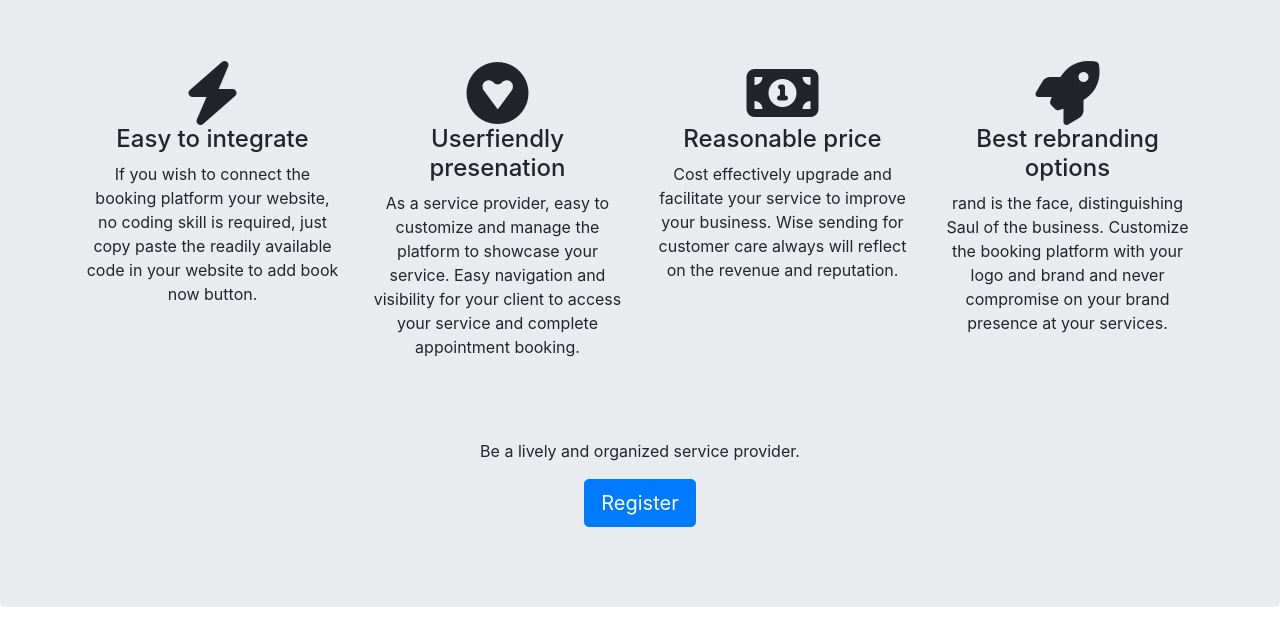
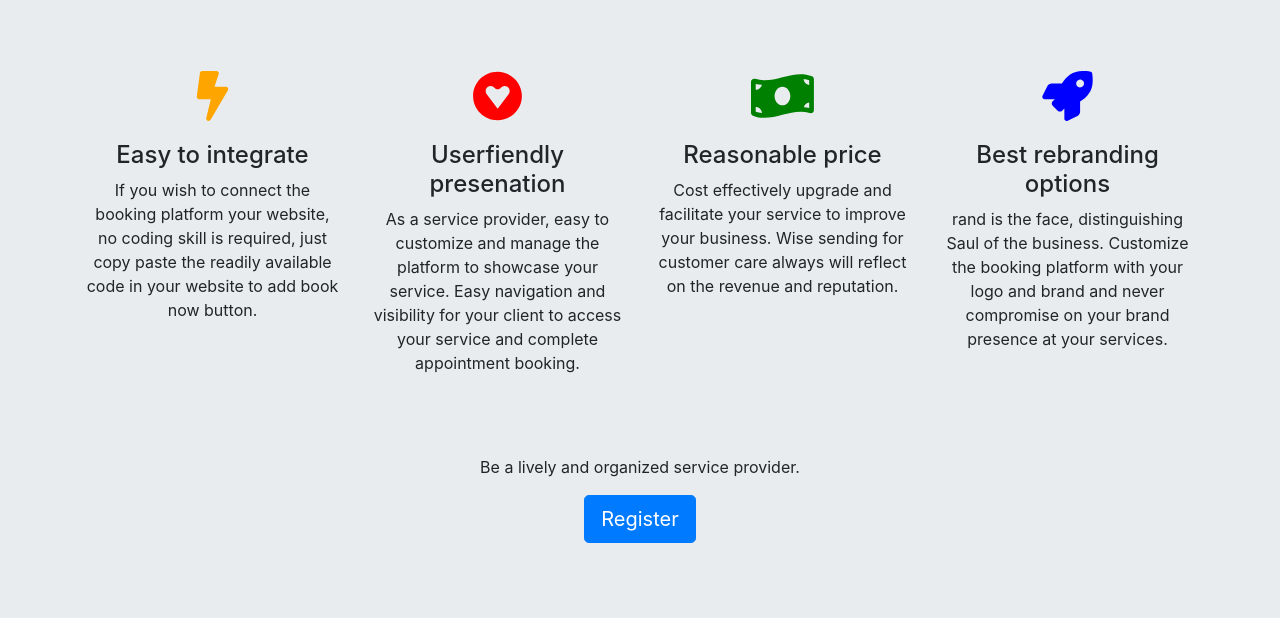
Before and after one commit to ksrajath7/vivi-resources, a plain HTML site: page index.html in a window 1280 px wide. Shown: the part 1039-1657 px from the top of the page. Drawn offline with nearby package versions, Linux system fonts and the light colour scheme.

Commit message:
initial commit

```diff
--- a/index.html
+++ b/index.html
@@ -22,7 +22,8 @@
 </head>
 
 <body>
-    <nav class="navbar sticky-top navbar-expand-lg navbar-light bg-light">
+    <nav class="navbar sticky-top navbar-expand-lg navbar-light bg-light"
+        style="box-shadow: 0px 2px 10px 1px #00000011;">
 
         <div class="container">
             <a class="navbar-brand" href="#">
@@ -70,7 +71,7 @@
         </div>
 
     </nav>
-    <img src="assets/img/Creative_Industry/Dance Institutes.png" width="100%" />
+    <img src="assets/img/Creative_Industry/Event Management.png" width="100%" />
 
     <div class="jumbotron">
         <div class="container text-center">
@@ -81,35 +82,31 @@
                 to featured content or information.</p> -->
             <div class="row" style="margin-bottom: 80px; row-gap: 30px;">
                 <div class="col-md-3 col-sm-6">
-                    <div class="icon">
-                        <i class="fa fa-bolt fa-4x"></i>
-                    </div>
+                    <img src="assets/img/bolt.svg" height="50px" style="margin-bottom: 20px;margin-top: 10px;" />
+
                     <h4>Easy to integrate</h4>
                     If you wish to connect the booking platform your website,
                     no coding skill is required, just copy paste the readily available
                     code in your website to add book now button.
                 </div>
                 <div class="col-md-3 col-sm-6">
-                    <div class="icon">
-                        <i class="fa fa-gratipay fa-4x"></i>
-                    </div>
+                    <img src="assets/img/love.svg" height="50px" style="margin-bottom: 20px;margin-top: 10px;" />
+
                     <h4>Userfiendly presenation</h4>
                     As a service provider, easy to customize and manage the platform
                     to showcase your service. Easy navigation and visibility for your
                     client to access your service and complete appointment booking.
                 </div>
                 <div class="col-md-3 col-sm-6">
-                    <div class="icon">
-                        <i class="fa fa-money fa-4x"></i>
-                    </div>
+                    <img src="assets/img/money.svg" height="50px" style="margin-bottom: 20px;margin-top: 10px;" />
+
                     <h4>Reasonable price</h4>
                     Cost effectively upgrade and facilitate your service to improve your business.
                     Wise sending for customer care always will reflect on the revenue and reputation.
                 </div>
                 <div class="col-md-3 col-sm-6">
-                    <div class="icon">
-                        <i class="fa fa-rocket fa-4x"></i>
-                    </div>
+                    <img src="assets/img/rocket(1).svg" height="50px" style="margin-bottom: 20px;margin-top: 10px;" />
+
                     <h4>Best rebranding options</h4>
                     rand is the face, distinguishing Saul of the business. Customize the booking platform
                     with your logo and brand and never compromise on your brand presence at your services.
```
Also changed, not shown: assets/img/bolt.svg (added), assets/img/love.svg (added), assets/img/money.svg (added), assets/img/rocket(1).svg (added).
